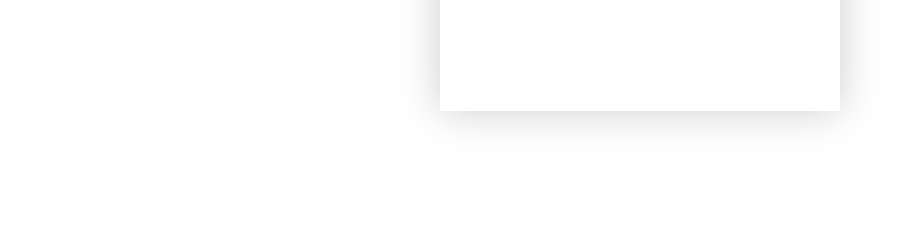
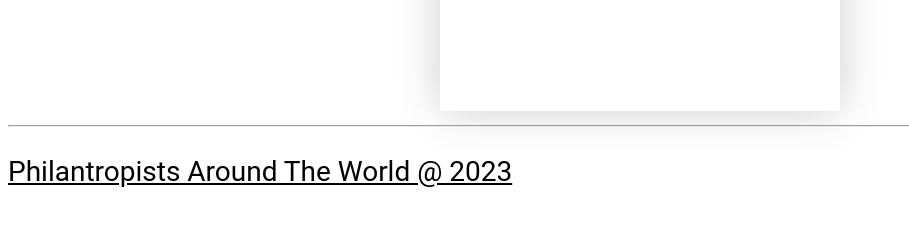
Before and after one commit to SashaMFO/Group7SEAL_FinalProject, a plain HTML site: page create_account.html in a window 1280 px wide. Shown: the part 572-798 px from the top of the page, without its empty margins (0-909 px from the left). Drawn offline with nearby package versions, Linux system fonts and the light colour scheme.

Commit message:
added Philantropists around the world 2023 @ bottom

```diff
--- a/create_account.html
+++ b/create_account.html
@@ -37,28 +37,6 @@
         </p>
     </div>
 </body>
+    <hr />
+    <p class="px-1"><u>Philantropists Around The World @ 2023</u></p>
 </html>
-
-<!-- <form class="form form--hidden"  id="createAccount">
-    <h1 class ="form__title">Create Account</h1>
-    <div class="form__message form__message--error"></div>
-    <div class=".form__input-group">
-        <input type="text" id="signupUsername" class="form__input" autofocus placeholder="Username">
-        <div class="form__message-error-message"></div>
-    </div>
-    <div class=".form__input-group">
-        <input type="text" class="form__input" autofocus placeholder="Email Address">
-        <div class="form__message-error-message"></div>
-    </div>
-    <div class=".form__input-group">
-        <input type="password" class="form__input" autofocus placeholder="Password">
-        <div class="form__message-error-message"></div>
-    </div>
-    <div class=".form__input-group">
-        <input type="password" class="form__input" autofocus placeholder="Confirm password">
-        <div class="form__message-error-message"></div>
-    </div>
-    <button class="form__button" type="submit">Continue</button>
-    <p class="form__text">
-        <a class="form__link" href="./" id="linkLogin">Already have an account? Sign in</a>
-    </p> -->
```
Also changed, not shown: login_page.html (+3 -0 lines).
